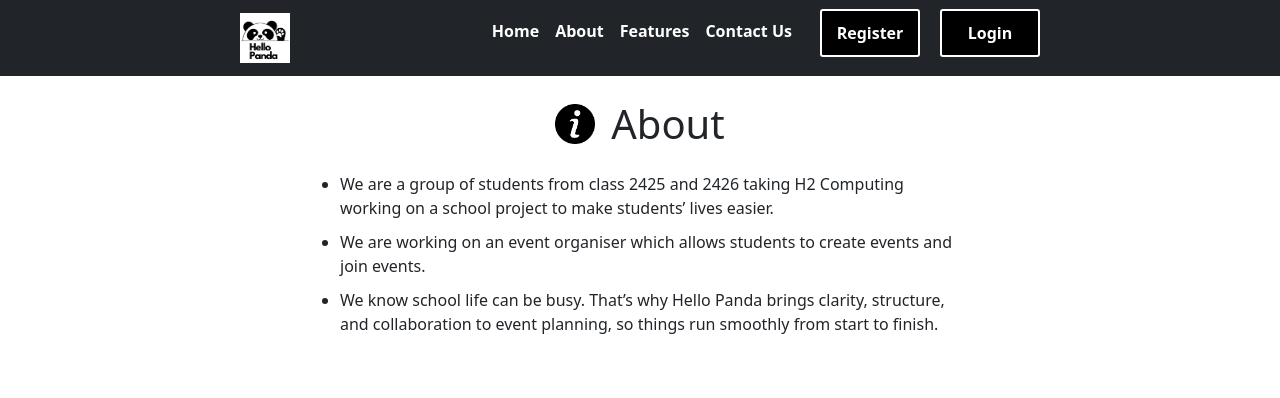
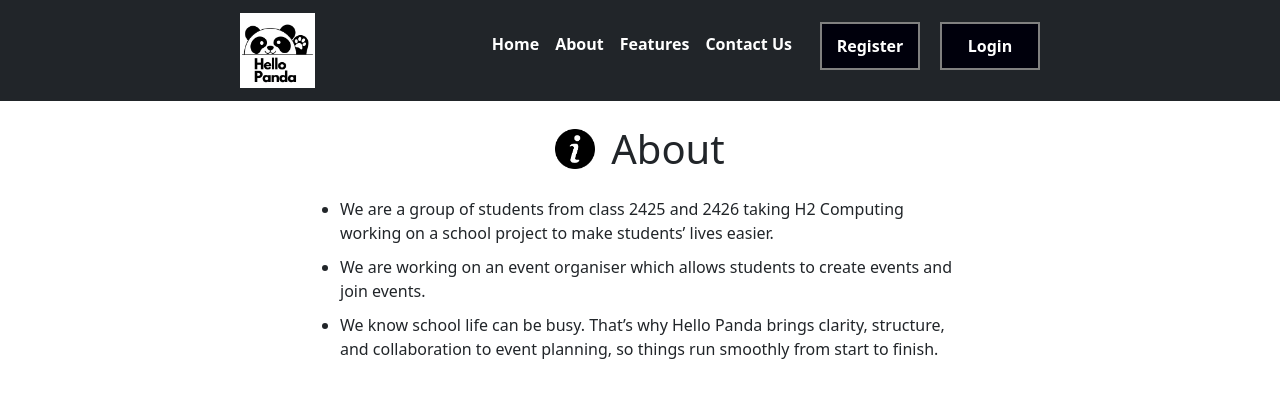
Before and after one commit to nyjc-computing-2425/hellopanda, a Flask app: page /about in a window 1280 px wide. Shown: the top 398 px of the page. Run offline with Flask 3, Linux system fonts and the light colour scheme.

Commit message:
login and register button are pretty much done, other than the color imbalanced between the navbar and the button itself

```diff
--- a/templates/components/navbar/navbar.html
+++ b/templates/components/navbar/navbar.html
@@ -1,29 +1,30 @@
 <style>
   #loginbutton {
     font-weight: bold;
+    text-align: center;
+    margin: auto;
     width: 100px;
-    text-align: center;
     padding: 10px;
-    background-color: #000000;
+    background-color: #00000C;
     color: white;
     text-decoration: none;
-    border: 2px solid white;
-    border-radius: 3px;
+    border: 2px solid grey;
     margin-left: 20px; /* Add margin for spacing */
   }
 
   #registerbutton {
     font-weight: bold;
+    text-align: center;
+    margin: auto;
     width: 100px;
-    text-align: center;
     padding: 10px;
-    background-color: #000000;
+    background-color: #00000C;
     color: white;
     text-decoration: none;
-    border: 2px solid white;
-    border-radius: 3px;
+    border: 2px solid grey;
     margin-left: 20px; /* Add margin for spacing */
   }
+
 
   .nav-link {
     font-weight: bold;
@@ -56,7 +57,7 @@
   <div class="bg-dark mb-2">
       <nav class="navbar navbar-dark navbar-expand-lg m-auto" style="max-width: 800px; color: white; justify-content: space-between">
           <div class="navbar-brand">
-              <img width="50" height="50" src="../../../static/assets/Hello_Panda.png" alt="Hello Panda">
+              <img width="75" height="75" src="../../../static/assets/Hello_Panda.png" alt="Hello Panda">
           </div>
 
           <ul class="navbar-nav">
```
